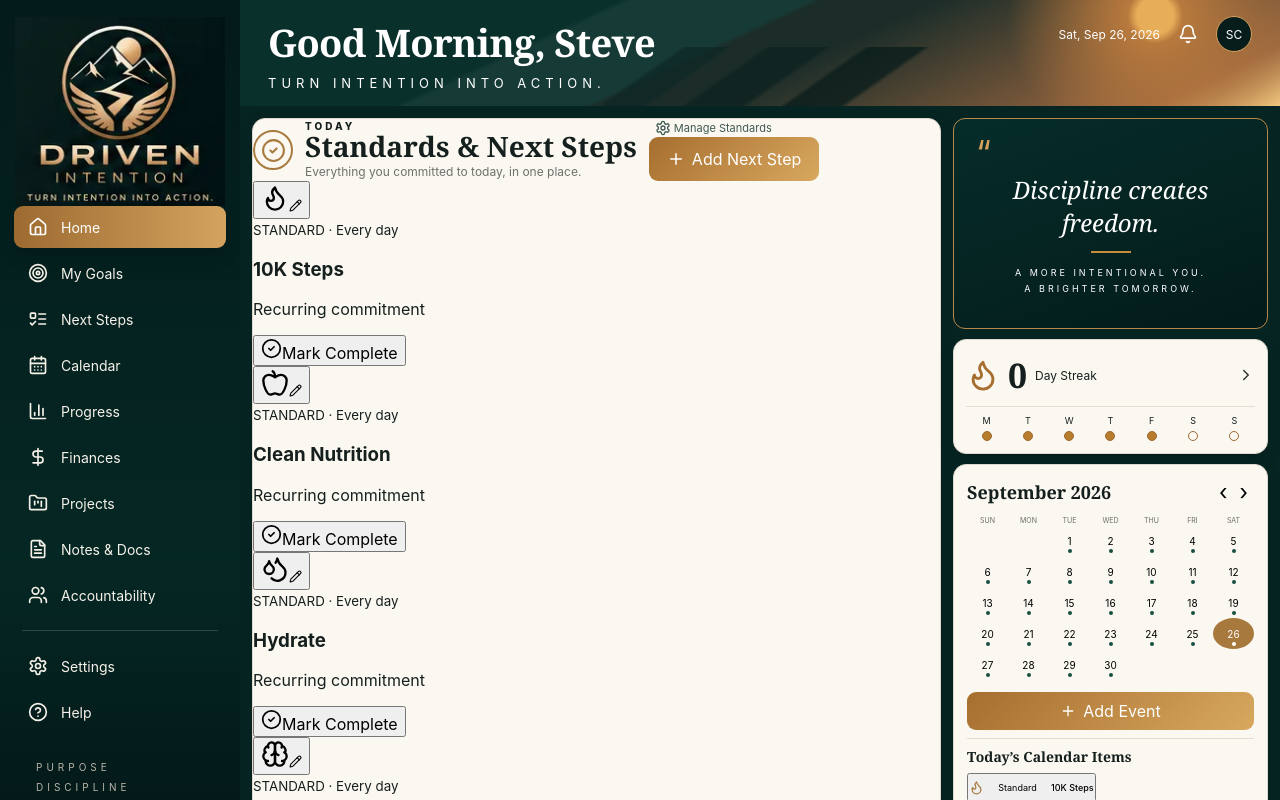
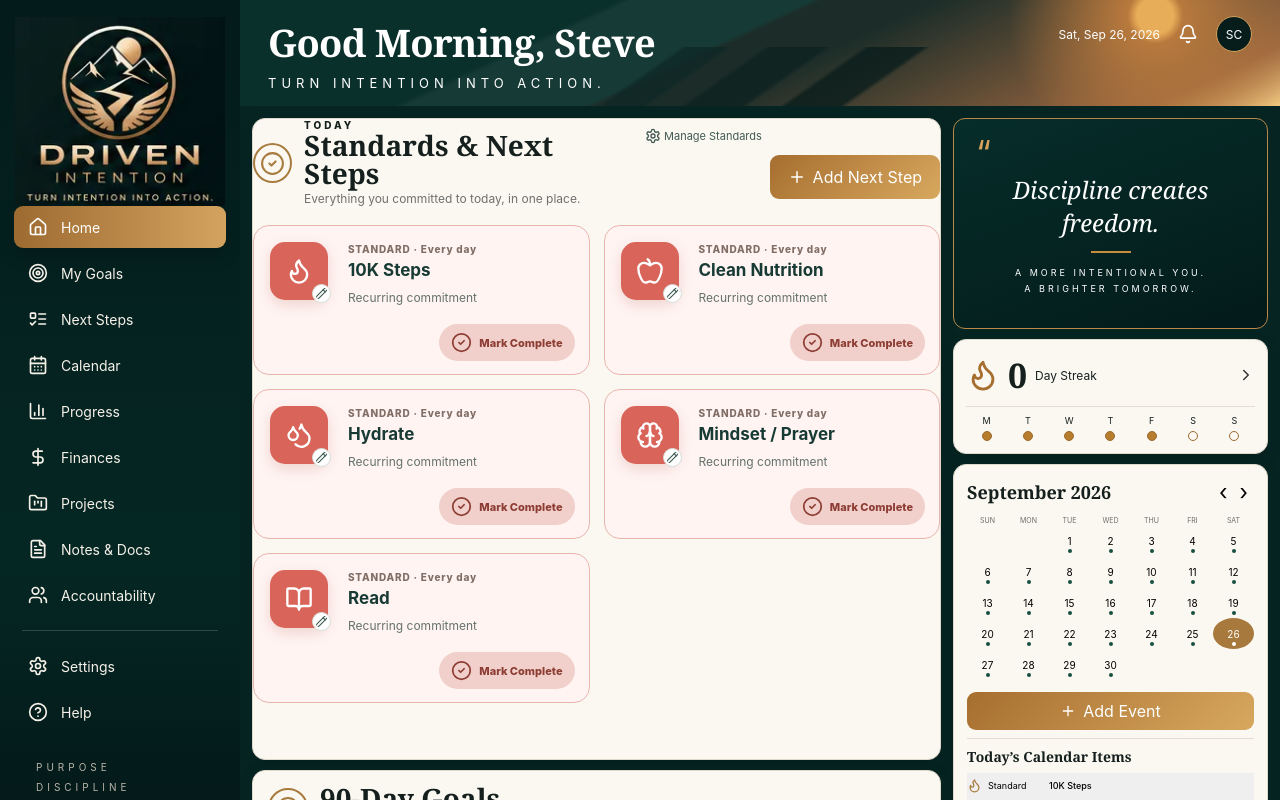
Before and after one commit to stevecrabb82/driven-intention-app, a React (Vite) app: page / in a window 1280 px wide. Shown: the top 800 px of the page. Built offline with nearby package versions, Linux system fonts and the light colour scheme.

Commit message:
Style unified daily action cards with red and green completion states

```diff
--- a/src/styles.css
+++ b/src/styles.css
@@ -189,3 +189,149 @@
     gap:8px;
   }
 }
+
+
+/* Unified daily standards + next steps */
+.daily-actions-panel{overflow:visible;}
+.daily-actions-heading{align-items:center;}
+.daily-actions-buttons{margin-left:auto;display:flex;gap:10px;align-items:center;flex-wrap:wrap;}
+.daily-action-grid{
+  display:grid;
+  grid-template-columns:repeat(2,minmax(0,1fr));
+  gap:14px;
+  margin-top:18px;
+}
+.daily-action-card{
+  position:relative;
+  display:grid;
+  grid-template-columns:64px minmax(0,1fr);
+  gap:14px;
+  align-items:start;
+  min-height:150px;
+  padding:16px;
+  border-radius:16px;
+  border:1px solid #d7dfdc;
+  transition:.18s ease;
+}
+.daily-action-card.is-incomplete{
+  background:#fff4f2;
+  border-color:#e7b6ae;
+}
+.daily-action-card.is-complete{
+  background:#edf7f0;
+  border-color:#b7d8c1;
+}
+.daily-action-icon{
+  position:relative;
+  width:58px;
+  height:58px;
+  border:0;
+  border-radius:15px;
+  display:flex;
+  align-items:center;
+  justify-content:center;
+  cursor:pointer;
+  transition:.18s ease;
+}
+.is-incomplete .daily-action-icon{
+  background:#d96459;
+  color:#fff;
+  box-shadow:0 5px 14px rgba(165,64,52,.18);
+}
+.is-complete .daily-action-icon{
+  background:#3f8a62;
+  color:#fff;
+  box-shadow:0 5px 14px rgba(54,110,76,.18);
+}
+.daily-action-icon:hover{transform:translateY(-1px);}
+.icon-edit-mark{
+  position:absolute;
+  right:-3px;
+  bottom:-3px;
+  background:#fff;
+  color:#35564d;
+  border-radius:999px;
+  padding:2px;
+  box-sizing:content-box;
+  border:1px solid #d5dfdb;
+}
+.daily-action-copy{
+  min-width:0;
+  padding-right:4px;
+}
+.daily-action-copy small{
+  display:block;
+  margin:1px 0 5px;
+  color:#806d66;
+  font-size:10px;
+  font-weight:800;
+  letter-spacing:.08em;
+}
+.daily-action-copy h3{
+  margin:0;
+  color:#173a34;
+  font-size:17px;
+  line-height:1.28;
+  white-space:normal;
+  overflow:visible;
+  text-overflow:clip;
+  word-break:break-word;
+}
+.daily-action-copy p{
+  margin:8px 0 40px;
+  color:#64716d;
+  font-size:12px;
+  line-height:1.4;
+  white-space:normal;
+  overflow:visible;
+}
+.daily-action-copy p b{color:#345a50;}
+.daily-complete-btn{
+  position:absolute;
+  right:14px;
+  bottom:13px;
+  display:inline-flex;
+  align-items:center;
+  gap:7px;
+  border:0;
+  border-radius:999px;
+  padding:8px 12px;
+  cursor:pointer;
+  font-size:11px;
+  font-weight:800;
+}
+.is-incomplete .daily-complete-btn{
+  background:#f1d0cb;
+  color:#8d3d34;
+}
+.is-complete .daily-complete-btn{
+  background:#d4e9db;
+  color:#2f6f4d;
+}
+
+.calendar-linked-item{
+  width:100%;
+  text-align:left;
+  border:0;
+  cursor:pointer;
+}
+.calendar-linked-item.done,
+.agenda-linked.done{
+  background:#edf7f0;
+}
+.agenda-linked{
+  width:100%;
+  border:0;
+  text-align:left;
+  cursor:pointer;
+}
+
+@media (max-width: 980px){
+  .daily-action-grid{grid-template-columns:1fr;}
+}
+@media (max-width: 680px){
+  .daily-actions-heading{align-items:flex-start;}
+  .daily-actions-buttons{margin-left:0;width:100%;}
+  .daily-action-card{grid-template-columns:54px minmax(0,1fr);padding:14px;}
+  .daily-action-icon{width:50px;height:50px;}
+}
```
